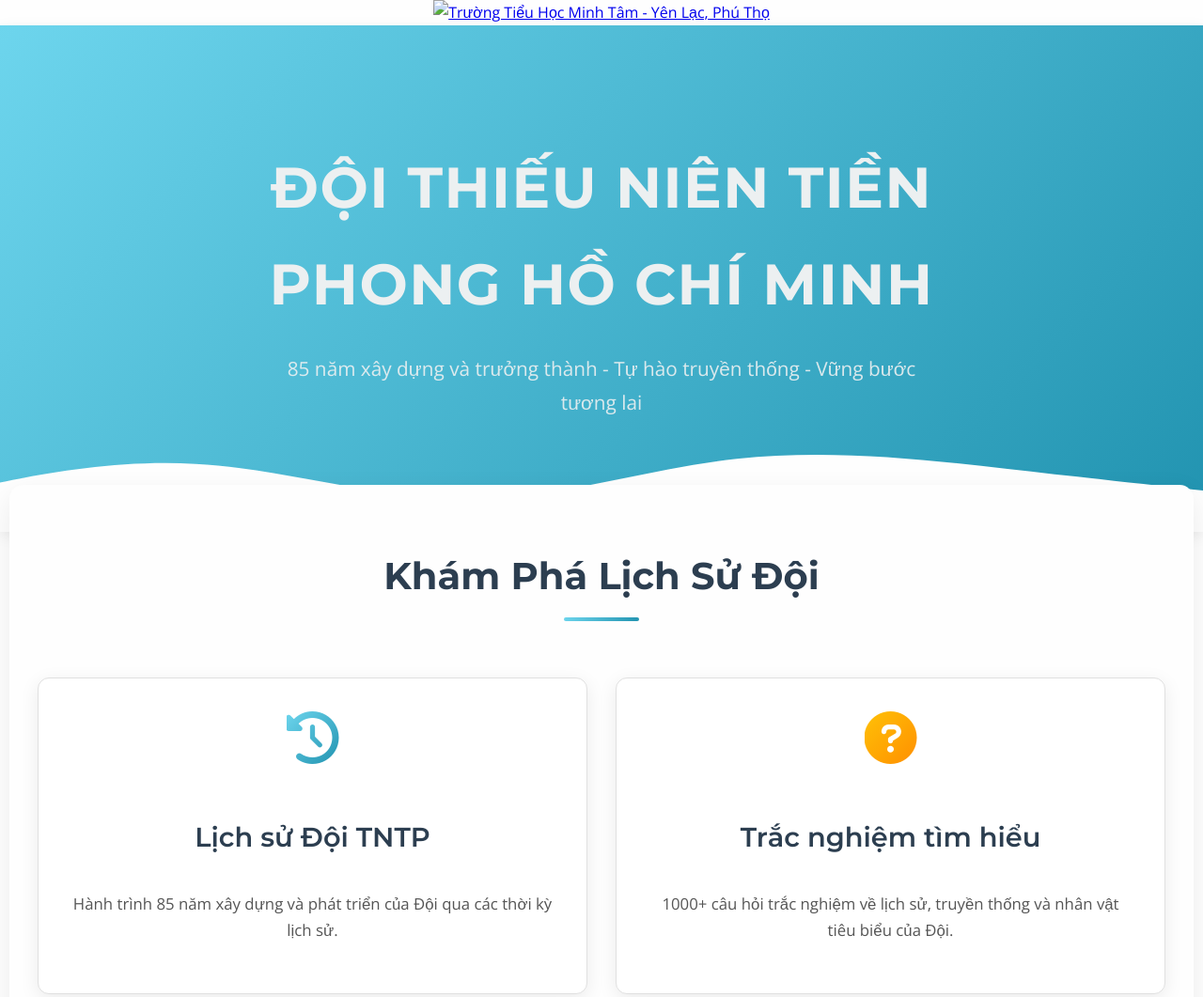
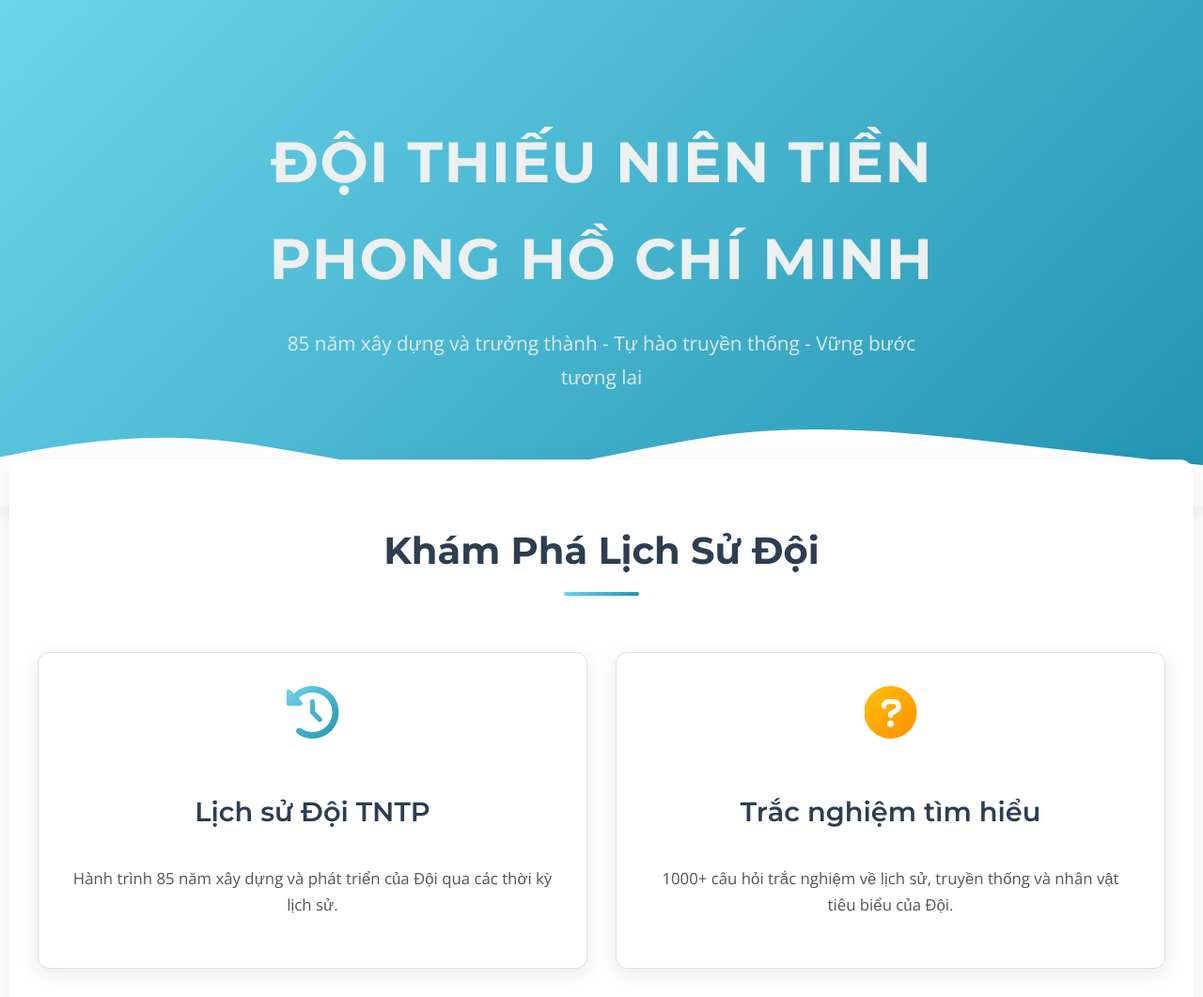
Before and after one commit to khoahocvietnam/DTNTPHCM, a plain HTML site: page index.html in a window 1280 px wide. Shown: the top 1061 px of the page at 94% size. Drawn offline with nearby package versions, Linux system fonts and the light colour scheme.

Commit message:
index.html

```diff
--- a/index.html
+++ b/index.html
@@ -236,11 +236,6 @@
     </style>
 </head>
 <body>
-    <!-- Logo Trường Tiểu Học Minh Tâm - Xã Yên Lạc, Tỉnh Phú Thọ -->
-    <a href="index.html" class="school-logo">
-        <img src="logo-minhtam.jpg" alt="Trường Tiểu Học Minh Tâm - Yên Lạc, Phú Thọ">
-    </a>
-
     <div class="hero-section">
         <div class="hero-content">
             <h1>ĐỘI THIẾU NIÊN TIỀN PHONG HỒ CHÍ MINH</h1>
```
